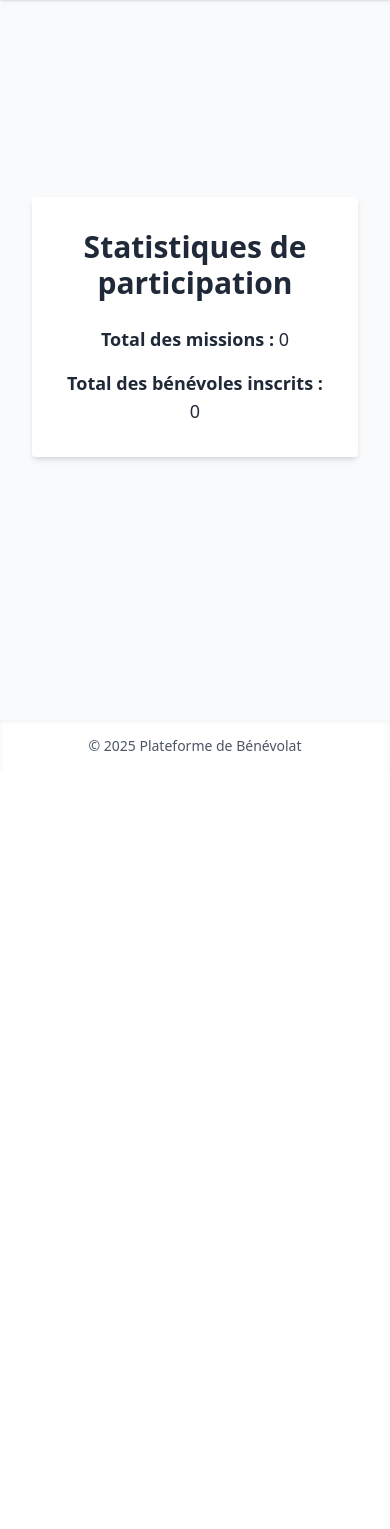
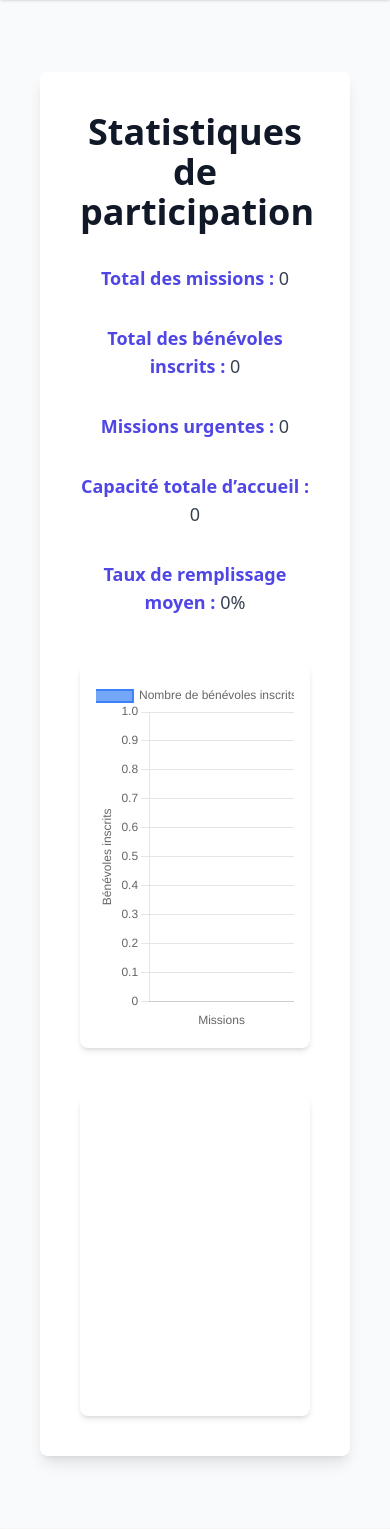
Before and after one commit to achraal/Django-Cypress-Benevolat, a Django app: page /statistiques/ in a window 390 px wide. Shown: the part 72-1601 px from the top of the page. Before the commit the page ends 823 px from the top, so only its background shows below. Run offline with Django 5.2, Linux system fonts and the light colour scheme; the visitor is signed in with stand-in values (Sample User, id 1); data that the repository does not hold is empty; some libraries are stand-ins or nearby versions.

Commit message:
Add files via upload

```diff
--- a/plateforme_benevolat/benevolat/missions/templates/missions/statistiques.html
+++ b/plateforme_benevolat/benevolat/missions/templates/missions/statistiques.html
@@ -1,4 +1,5 @@
 {% extends "baseM.html" %}
+{% comment %}
 {% block title %}Statistiques de participation - Plateforme de Bénévolat{% endblock %}
 
 {% block content %}
@@ -15,3 +16,91 @@
   </div>
 </div>
 {% endblock %}
+ {% endcomment %}
+
+{% block title %}Statistiques de participation - Plateforme de Bénévolat{% endblock %}
+
+{% block content %}
+<div class="flex flex-col items-center justify-center min-h-[70vh] px-6 py-10 space-y-10 bg-gray-50">
+  <div class="max-w-5xl w-full bg-white rounded-lg shadow-lg p-10 text-center">
+    <h2 class="text-4xl font-extrabold mb-8 text-gray-900">Statistiques de participation</h2>
+    <div class="grid grid-cols-1 sm:grid-cols-2 gap-8 mb-12 text-lg text-gray-700">
+      <p><span class="font-semibold text-indigo-600">Total des missions :</span> {{ total_missions }}</p>
+      <p><span class="font-semibold text-indigo-600">Total des bénévoles inscrits :</span> {{ total_benevoles }}</p>
+      <p><span class="font-semibold text-indigo-600">Missions urgentes :</span> {{ missions_urgentes }}</p>
+      <p><span class="font-semibold text-indigo-600">Capacité totale d’accueil :</span> {{ capacite_totale }}</p>
+      <p class="sm:col-span-2"><span class="font-semibold text-indigo-600">Taux de remplissage moyen :</span> {{ taux_remplissage_moyen }}%</p>
+    </div>
+    <div class="space-y-12">
+      <div class="w-full h-96 rounded-lg shadow-md p-4 bg-white">
+        <canvas id="missionsChart" class="w-full h-full"></canvas>
+      </div>
+      <div class="w-full h-80 rounded-lg shadow-md p-4 bg-white">
+        <canvas id="categorieChart" class="w-full h-full"></canvas>
+      </div>
+    </div>
+  </div>
+</div>
+
+<!-- Chart.js CDN -->
+<script src="https://cdn.jsdelivr.net/npm/chart.js"></script>
+<script>
+  // Graphique 1 : bénévoles par mission
+  const ctx1 = document.getElementById('missionsChart').getContext('2d');
+  new Chart(ctx1, {
+    type: 'bar',
+    data: {
+      labels: {{ noms_missions|safe }},
+      datasets: [{
+        label: 'Nombre de bénévoles inscrits',
+        data: {{ inscrits|safe }},
+        backgroundColor: 'rgba(59, 130, 246, 0.7)',
+        borderColor: 'rgba(59, 130, 246, 1)',
+        borderWidth: 2,
+        borderRadius: 8,
+        maxBarThickness: 60,
+      }]
+    },
+    options: {
+      maintainAspectRatio: false,
+      responsive: true,
+      plugins: {
+        legend: { display: true, position: 'top' },
+        tooltip: { enabled: true }
+      },
+      scales: {
+        x: {
+          title: { display: true, text: 'Missions' },
+          ticks: { autoSkip: false, maxRotation: 30, minRotation: 15 }
+        },
+        y: {
+          beginAtZero: true,
+          title: { display: true, text: 'Bénévoles inscrits' }
+        }
+      }
+    }
+  });
+
+  // Graphique 2 : missions par catégorie
+  const ctx2 = document.getElementById('categorieChart').getContext('2d');
+  new Chart(ctx2, {
+    type: 'pie',
+    data: {
+      labels: {{ labels_categories|safe }},
+      datasets: [{
+        data: {{ data_categories|safe }},
+        backgroundColor: [
+          '#3B82F6', '#F59E42', '#10B981', '#F472B6', '#6366F1', '#FBBF24', '#EF4444'
+        ],
+      }]
+    },
+    options: {
+      maintainAspectRatio: false,
+      responsive: true,
+      plugins: {
+        legend: { position: 'bottom' }
+      }
+    }
+  });
+</script>
+{% endblock %}
```
Also changed, not shown: plateforme_benevolat/benevolat/missions/templates/missions/liste_missions.html (+6 -2 lines).
